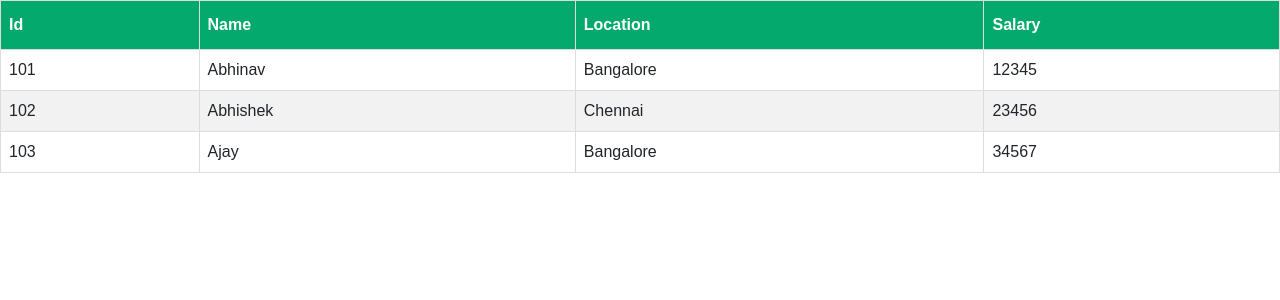
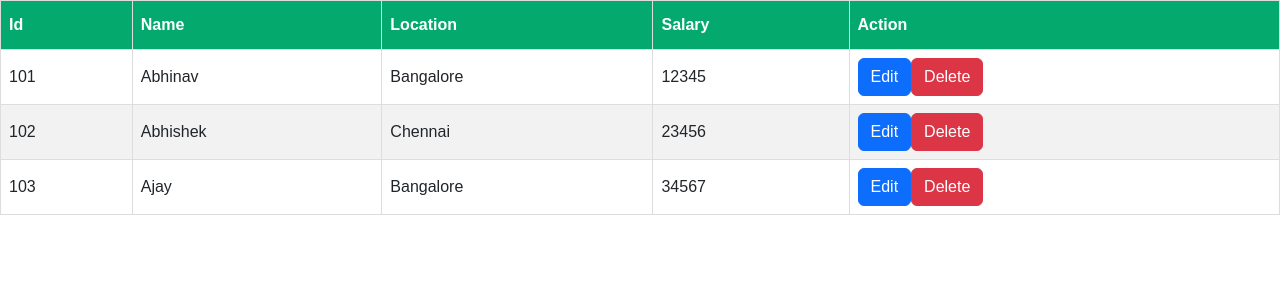
Before and after one commit to ICEP-DEV/React.Web, a React (Create React App) app: page / in a window 1280 px wide. Shown: the top 300 px of the page. Built offline with nearby package versions, Linux system fonts and the light colour scheme.

Commit message:
action buttons have been added in employees list file

```diff
--- a/src/screens/Employee.jsx
+++ b/src/screens/Employee.jsx
@@ -20,6 +20,7 @@ function Employee() {
                 <th>Name</th>
                 <th>Location</th>
                 <th>Salary</th>
+                <th>Action</th>
             </thead>
             <tbody>
                 {employees.map((emp, xid) => (
@@ -28,6 +29,10 @@ function Employee() {
                         <td>{emp.Name}</td>
                         <td>{emp.Location}</td>
                         <td>{emp.Salary}</td>
+                        <td>
+                            <button className="btn btn-primary">Edit</button>
+                            <button className="btn btn-danger">Delete</button>
+                        </td>
                     </tr>
                 ))}
             </tbody>
```
